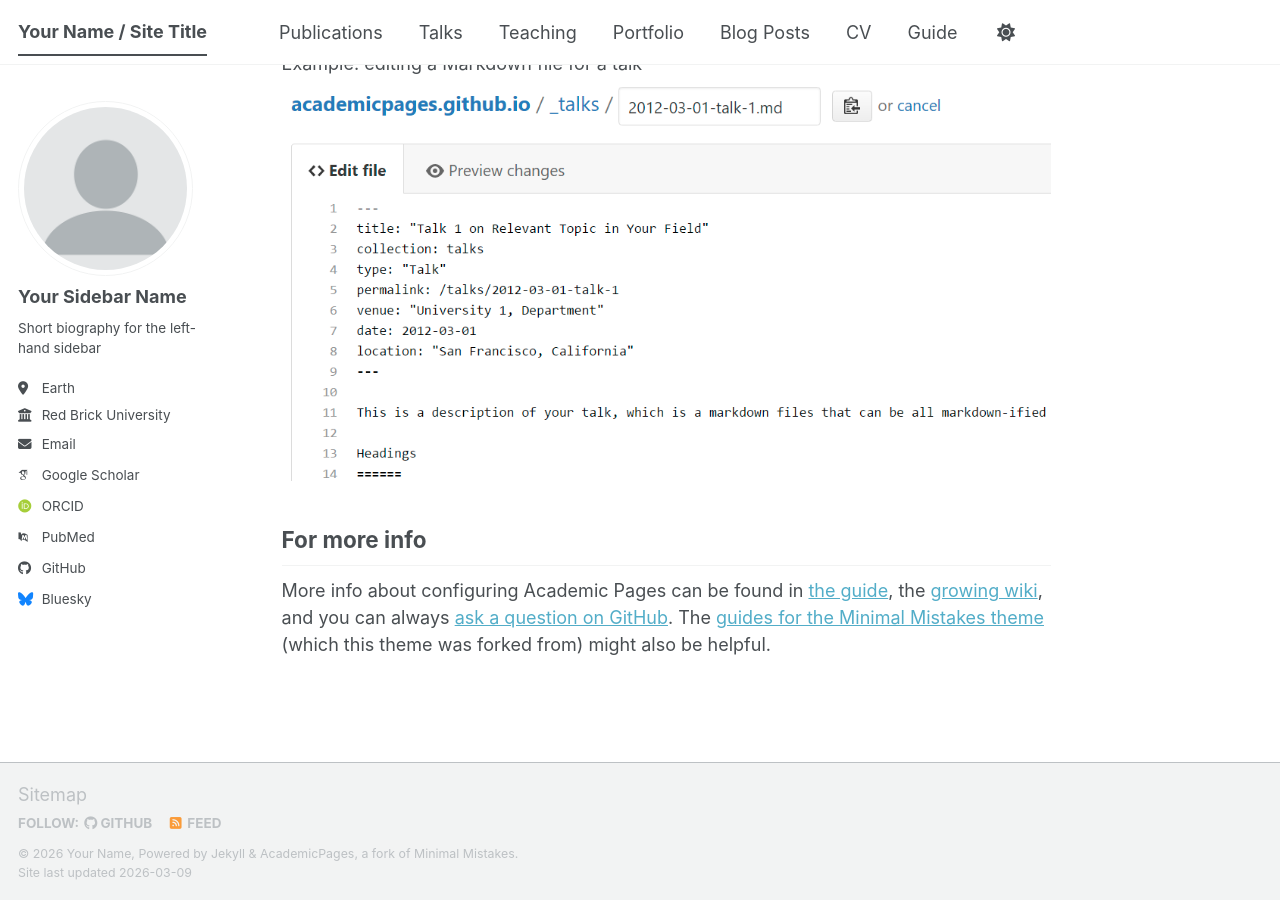
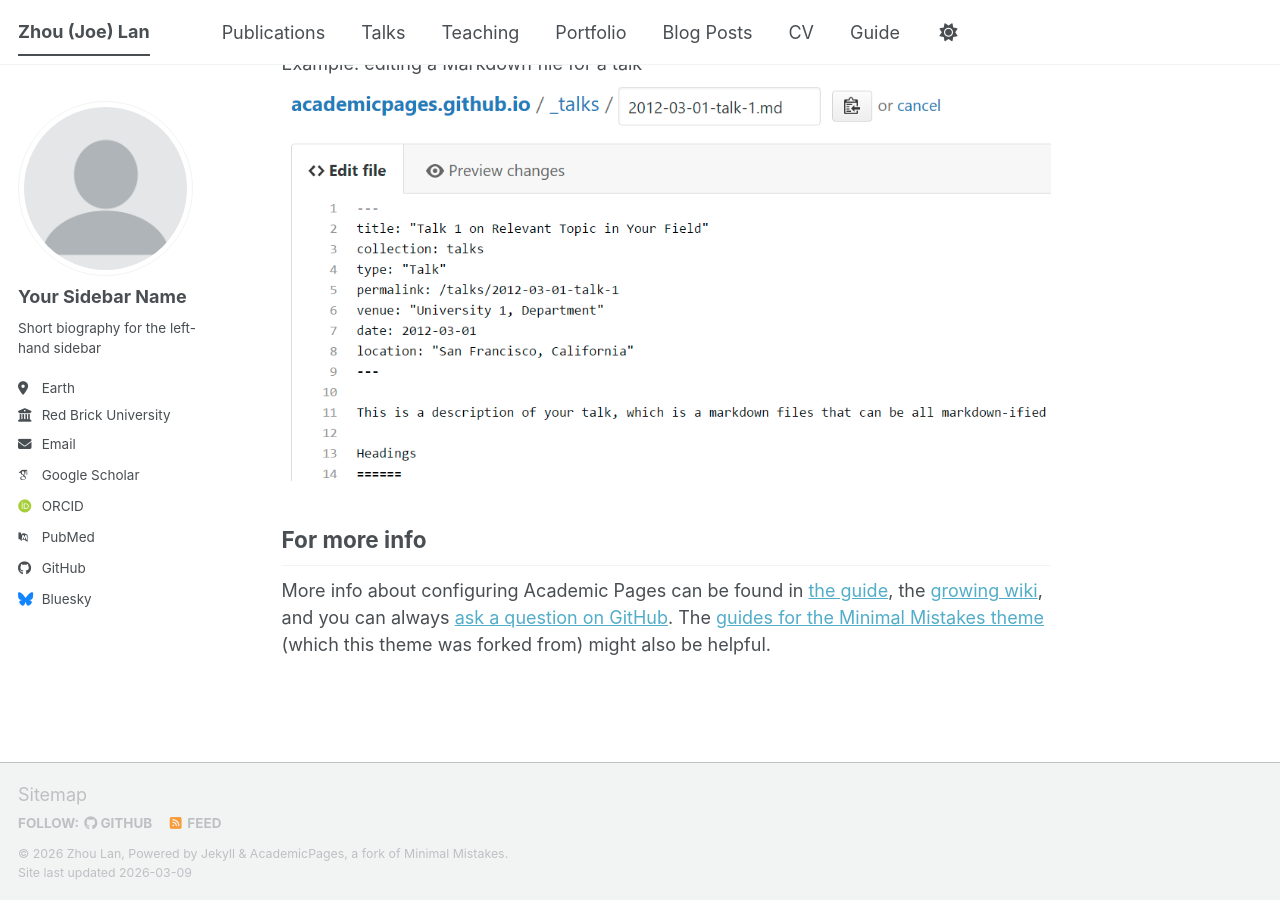
Before and after one commit to lanzhouBWH/lanzhoubwh.github.io, a Jekyll site: the page built from _pages/about.md, in a window 1280 px wide and 900 px high, scrolled down 2720 px. Built offline with Jekyll 4.4.1, drawn with Linux system fonts in a browser that asks for light colours; some web fonts are replaced; a script bundle is joined from its source files by our own code; library files that are not in the unit come from our copies.

Commit message:
Update _config.yml

```diff
--- a/_config.yml
+++ b/_config.yml
@@ -9,10 +9,10 @@
 # Basic Site Settings
 locale                   : "en-US"
 site_theme               : "default" # The available themes options are "default", "air", "sunrise", "mint", "dirt" and "contrast"
-title                    : "Your Name / Site Title"
+title                    : "Zhou (Joe) Lan"
 title_separator          : "-"
-name                     : &name "Your Name"
-description              : &description "Your Name's academic portfolio"   # Update this with a general description of your site, this is the default if not overridden by a page
+name                     : &name "Zhou Lan"
+description              : &description "Now the Associate Director of Real-World Evidence Analytics at Sanofi; Past Biostatistics Faculty at Brigham and Women's Hospital, Harvard Medical School."   # Update this with a general description of your site, this is the default if not overridden by a page
 url                      : https://academicpages.github.io # The base hostname & protocol for your site e.g. "https://[your GitHub username].github.io",
                                                            # or if you already have some other page hosted on Github then use "https://[your GitHub username].github.io/[Your Repo Name]"
 baseurl                  : "" # the subpath of your site, e.g. "/blog"
```
